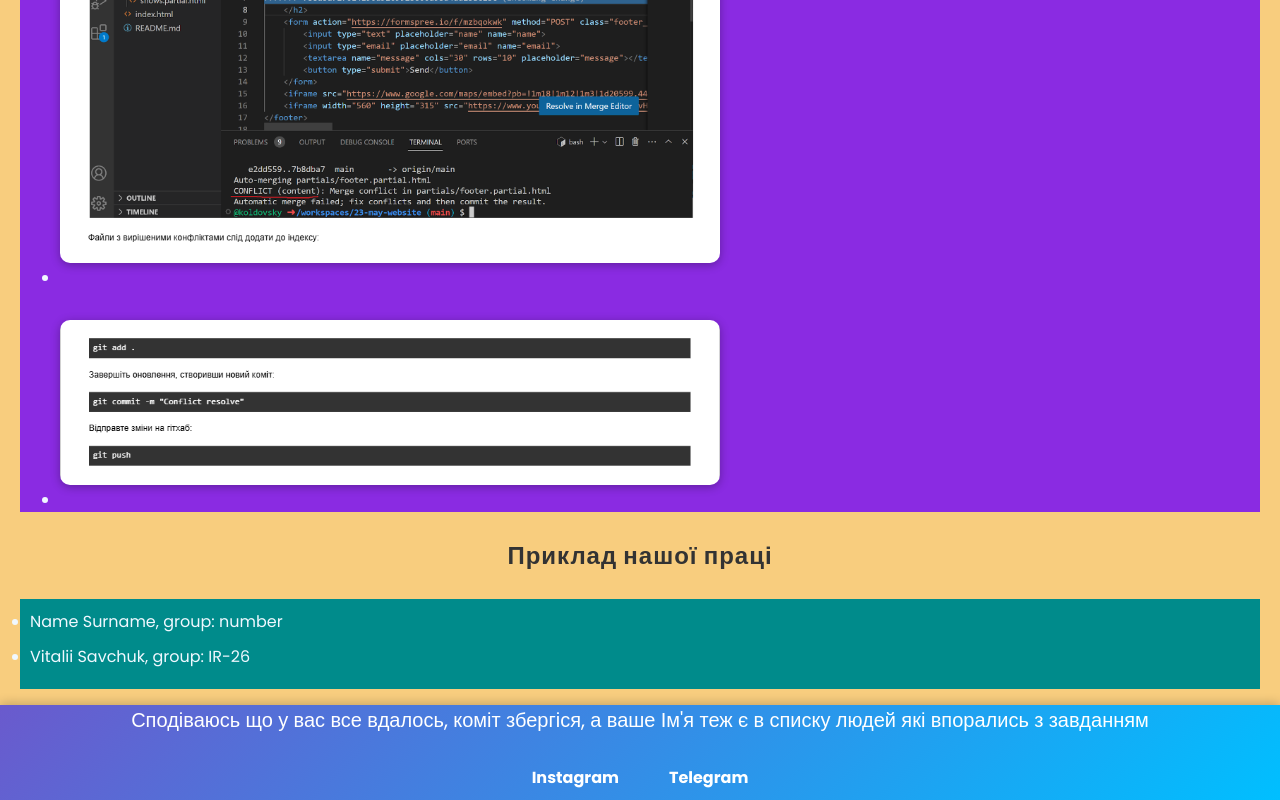
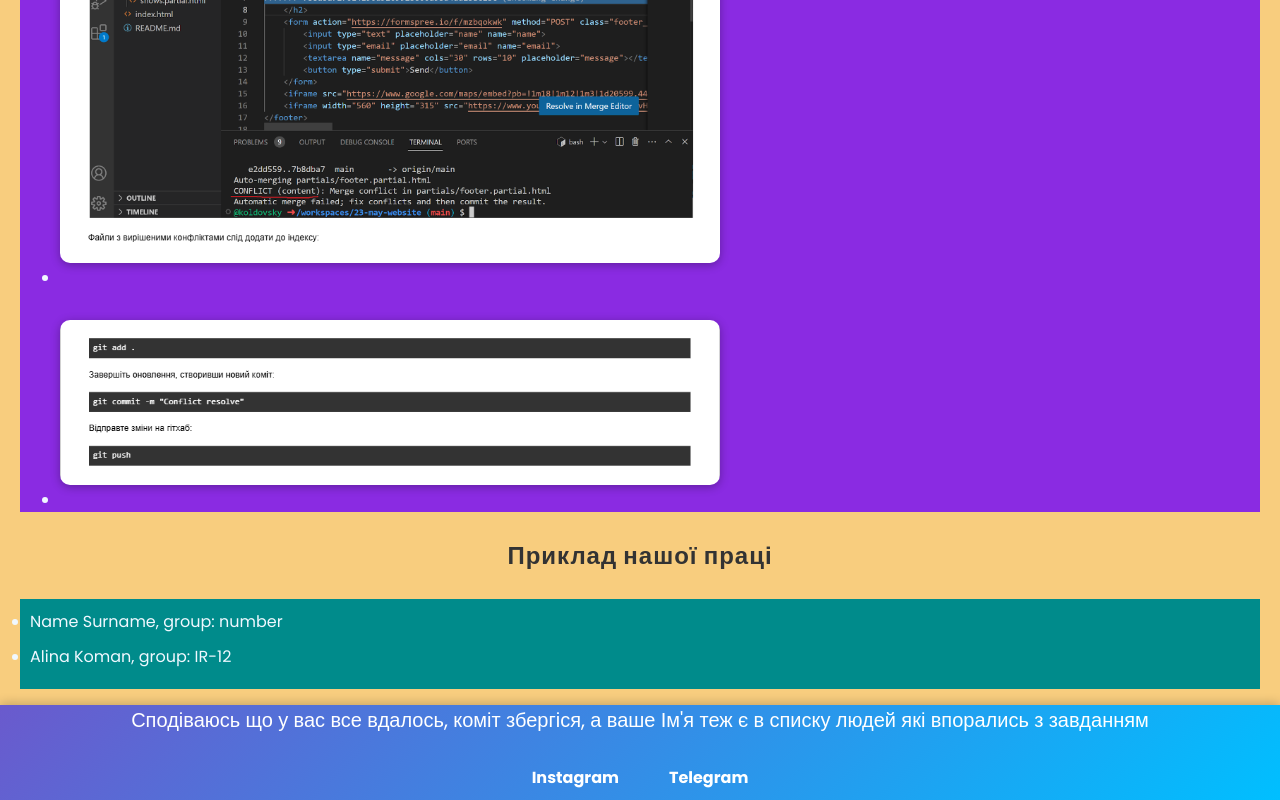
Before and after one commit to alina-koman/task-for-1-course, a plain HTML site: page index.html in a window 1280 px wide. Shown: the part 3951-4751 px from the top of the page. Drawn offline with Linux system fonts and the light colour scheme.

Commit message:
create html css by alina koman

```diff
--- a/index.html
+++ b/index.html
@@ -83,7 +83,7 @@
             <ul class="name">
                 <li>Name Surname, group: number</li>
                 <!-- за таким прикладо додаєте своє ім'я-->
-                <li>Vitalii Savchuk, group: IR-26</li>
+                <li>Alina Koman, group: IR-12</li>
                 <!--Додвавайти ваші імена між цими двома коментарями-->
                 <!--Ваші дані мають бути в секцій Ul(список) вона вже існує, а кожне ваше імя по окремому має бути в секції Li(елемент списку)-->
             </ul>
```
